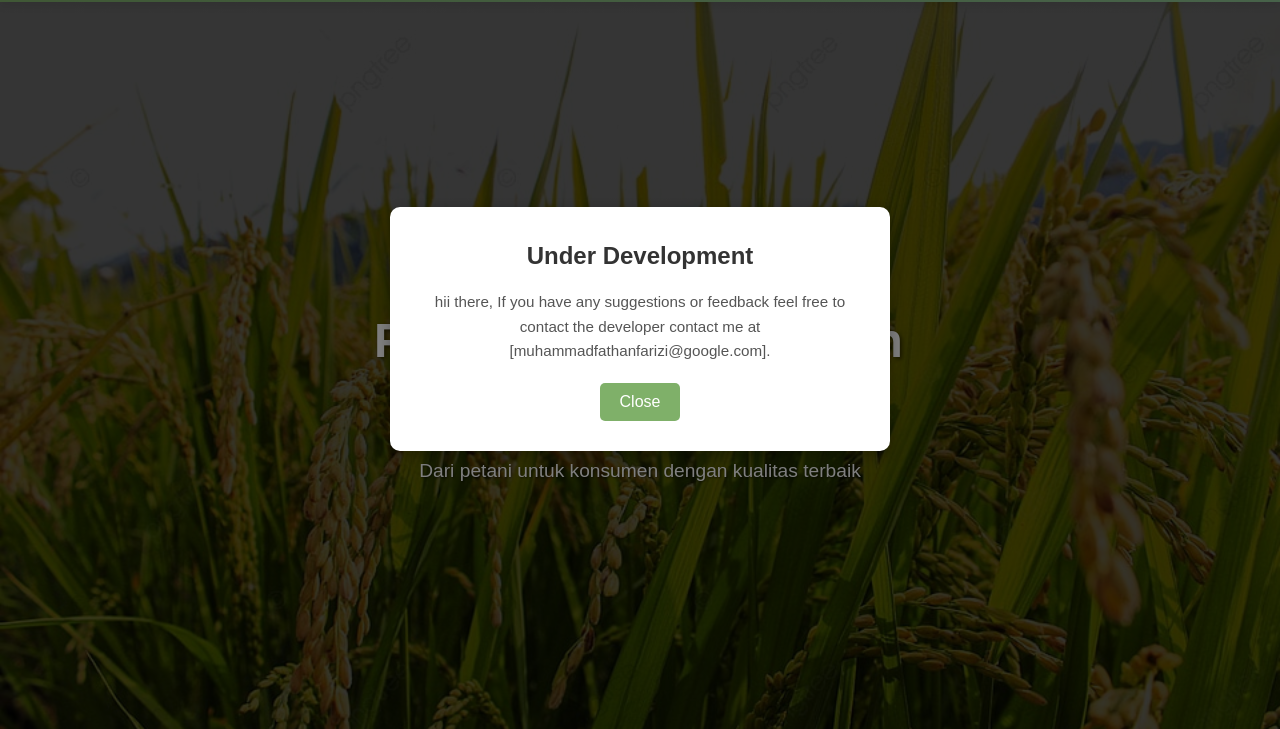
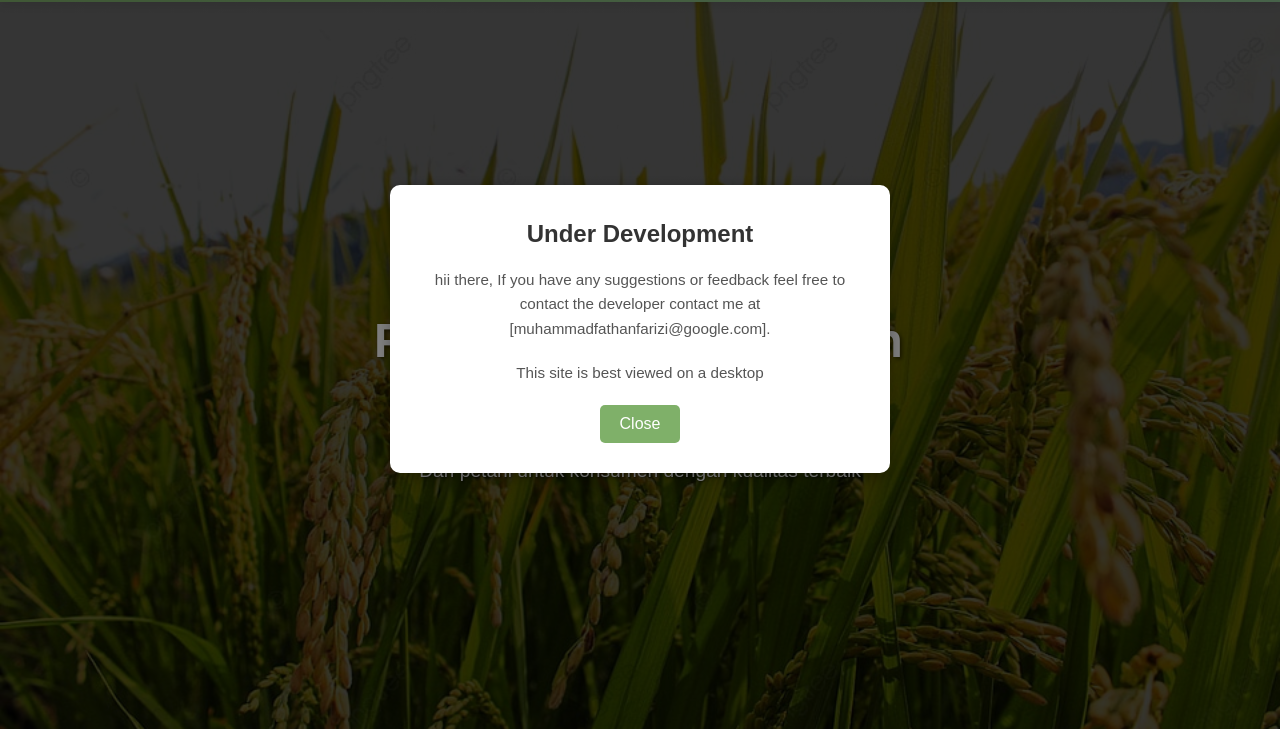
Before and after one commit to Zeexuee/demo-Protoype, a plain HTML site: page index.html in a window 1280 px wide. Shown: the part 71-800 px from the top of the page. Drawn offline with Linux system fonts and the light colour scheme.

Commit message:
Update index.html

```diff
--- a/index.html
+++ b/index.html
@@ -696,6 +696,7 @@
         <div class="modal-content">
             <h2>Under Development</h2>
             <p>hii there, If you have any suggestions or feedback feel free to contact the developer contact me at [muhammadfathanfarizi@google.com].</p>
+            <p>This site is best viewed on a desktop</p>
             <button class="modal-close-btn" id="closeDevModal">Close</button>
         </div>
     </div>
```
